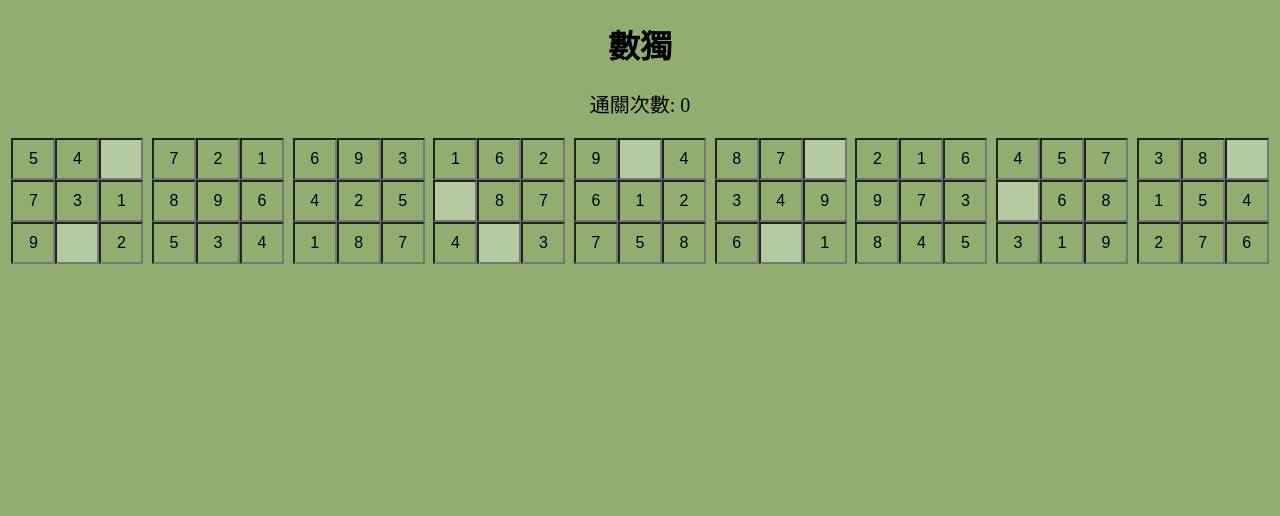
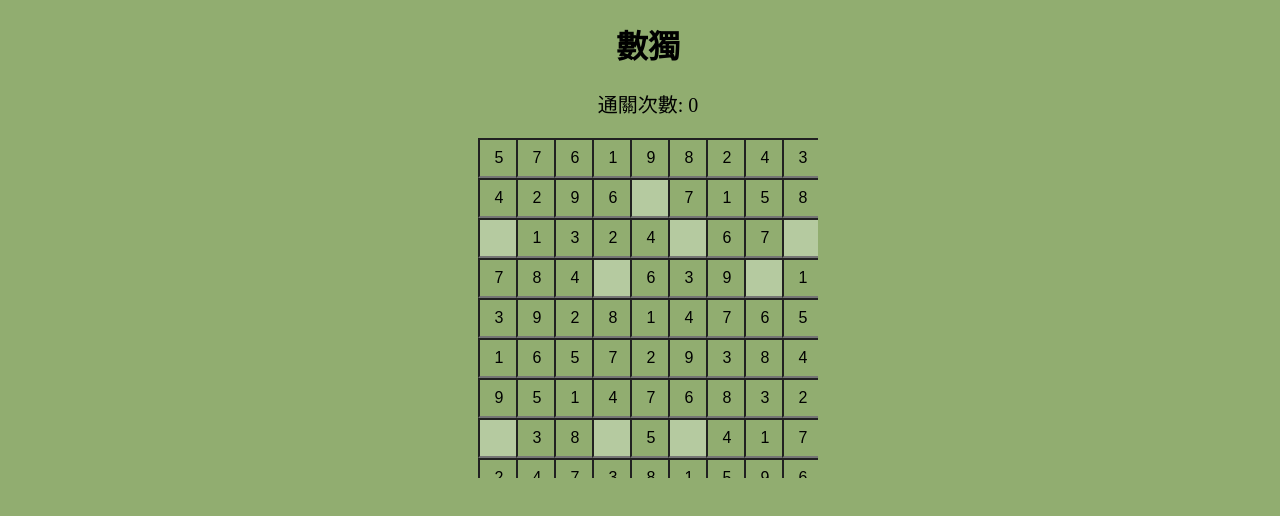
Before and after one commit to feel0729/my-sudoku-game, a Vue app: page / in a window 1280 px wide. Shown: the top 516 px of the page. Built offline with nearby package versions, Linux system fonts and the light colour scheme.

Commit message:
調整大小

```diff
--- a/src/assets/styles.css
+++ b/src/assets/styles.css
@@ -1,4 +1,5 @@
 /* src/assets/styles.css */
 body {
     background-color: #91AD70;
+    width: 100%;
   }
--- a/src/assets/sudoku.css
+++ b/src/assets/sudoku.css
@@ -1,14 +1,14 @@
 .sudoku-grid-container {
     display: flex;
     justify-content: center;
-    height: 40vh;
+    height: 60%;
     overflow: auto;
 }
 
 .sudoku-grid {
     display: grid;
-    grid-template-rows: repeat(9, minmax(40px, 1fr));
-    grid-template-columns: repeat(9, minmax(40px, 1fr));
+    grid-template-rows: repeat(9, 36px);
+    grid-template-columns: repeat(9, 36px);
     gap: 2px;
     max-width: 100%;
     max-height: 100%;
@@ -16,8 +16,8 @@
 }
 
 .sudoku-cell {
-    width: 36px;
-    height: 36px;
+    width: 34px;
+    height: 34px;
     text-align: center;
     background-color: #B5CAA0;
     font-size: 16px;
```
